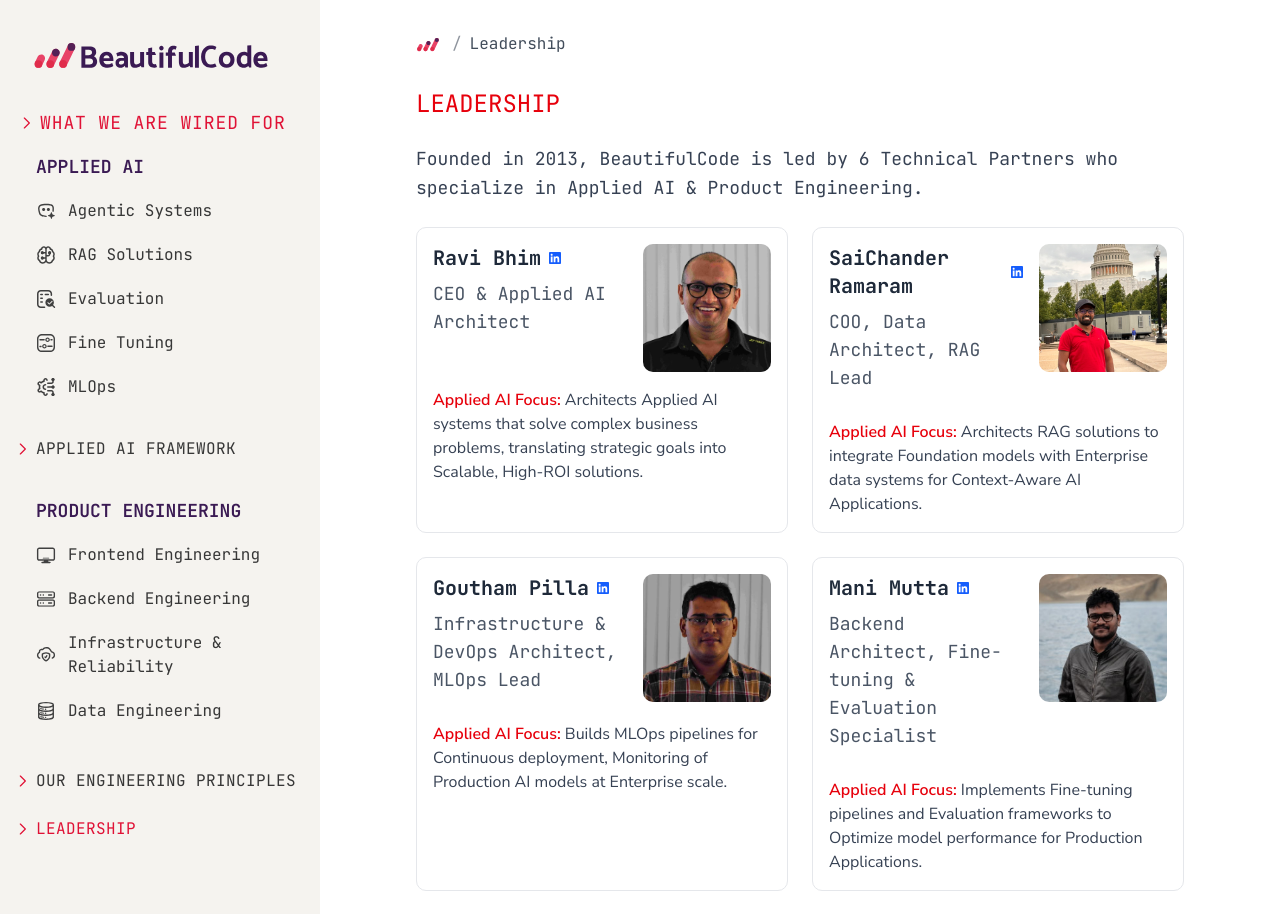
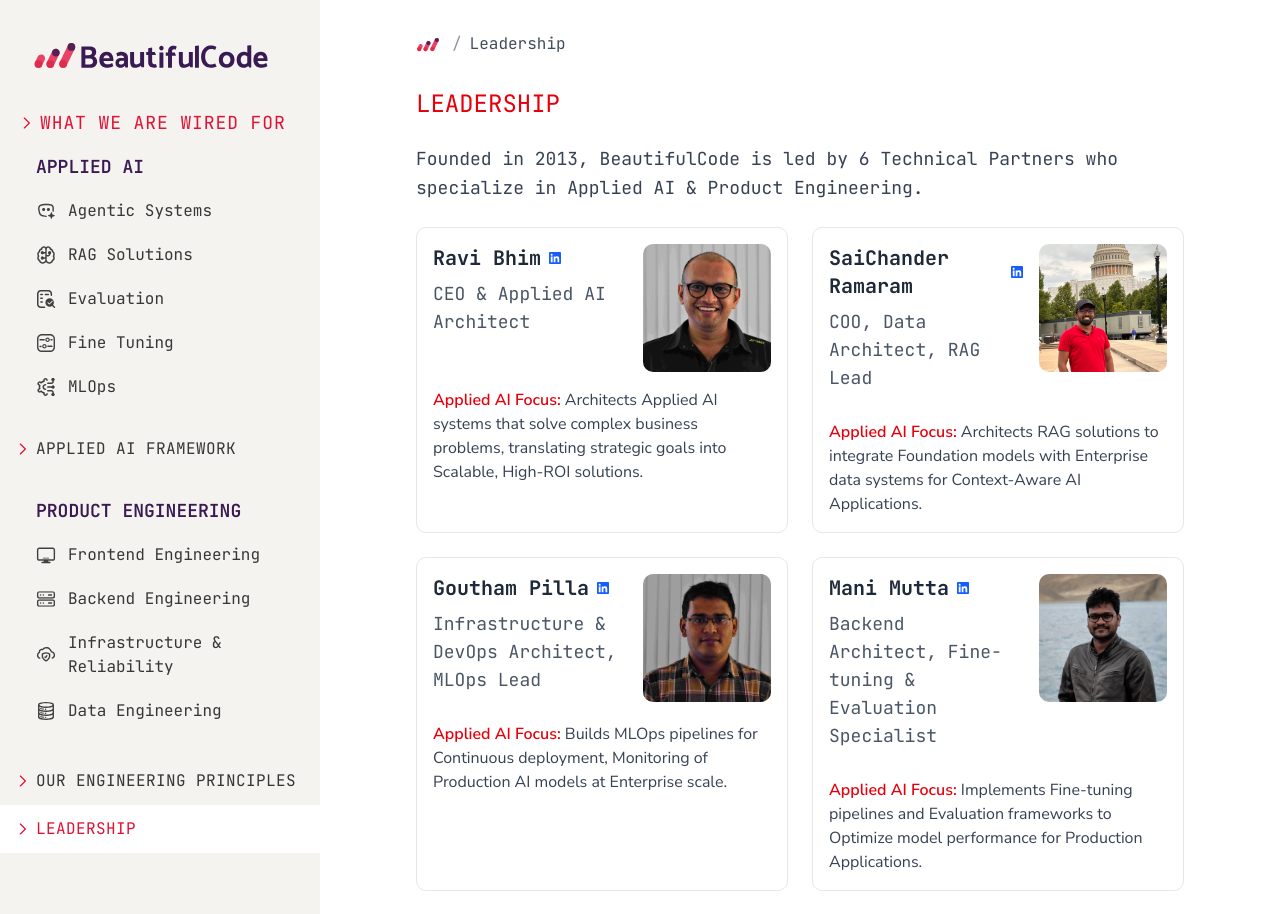
Before and after one commit to beautiful-code/bc-website, a Next.js app: page /leadership in a window 1280 px wide. Shown: the top 914 px of the page. Built offline with nearby package versions, Linux system fonts and the light colour scheme.

Commit message:
Bg change to sidenav components

```diff
--- a/src/components/NavigationalSidebar.tsx
+++ b/src/components/NavigationalSidebar.tsx
@@ -67,7 +67,7 @@
       <Link href="/ai-framework">
         <div className={`mb-6 py-3 px-3 sm:px-3 cursor-pointer transition-colors duration-300 flex items-center gap-1 ${
           activeSlug === "ai-framework"
-          ? "text-[var(--color-bc-red)]"
+          ? "bg-white text-[var(--color-bc-red)]"
           : "text-[var(--color-bc-text-black)] hover:text-[var(--color-bc-red)]"
         }`}>
           <Image
@@ -79,7 +79,7 @@
           />
           <span className={`text-sm sm:text-base uppercase tracking-wide transition-colors duration-300 ${
             activeSlug === "ai-framework"
-              ? "text-[var(--color-bc-red)]"
+              ? " text-[var(--color-bc-red)]"
               : "text-[var(--color-bc-text-black)] hover:text-[var(--color-bc-red)]"
           }`}>
             APPLIED AI FRAMEWORK
@@ -128,7 +128,7 @@
         <Link href="/principles">
           <div className={`py-3 px-3 sm:px-3 cursor-pointer transition-colors duration-300 flex items-center gap-1 ${
             activeSlug === "principles"
-              ? "text-[var(--color-bc-red)]"
+              ? "bg-white text-[var(--color-bc-red)]"
               : "text-[var(--color-bc-text-black)] hover:text-[var(--color-bc-red)]"
           }`}>
             <Image
@@ -149,7 +149,7 @@
         <Link href="/leadership">
           <div className={`py-3 px-3 sm:px-3 cursor-pointer transition-colors duration-300 flex items-center gap-1 ${
             activeSlug === "leadership"
-              ? "text-[var(--color-bc-red)]"
+              ? "bg-white text-[var(--color-bc-red)]"
               : "text-[var(--color-bc-text-black)] hover:text-[var(--color-bc-red)]"
           }`}>
             <Image
```
